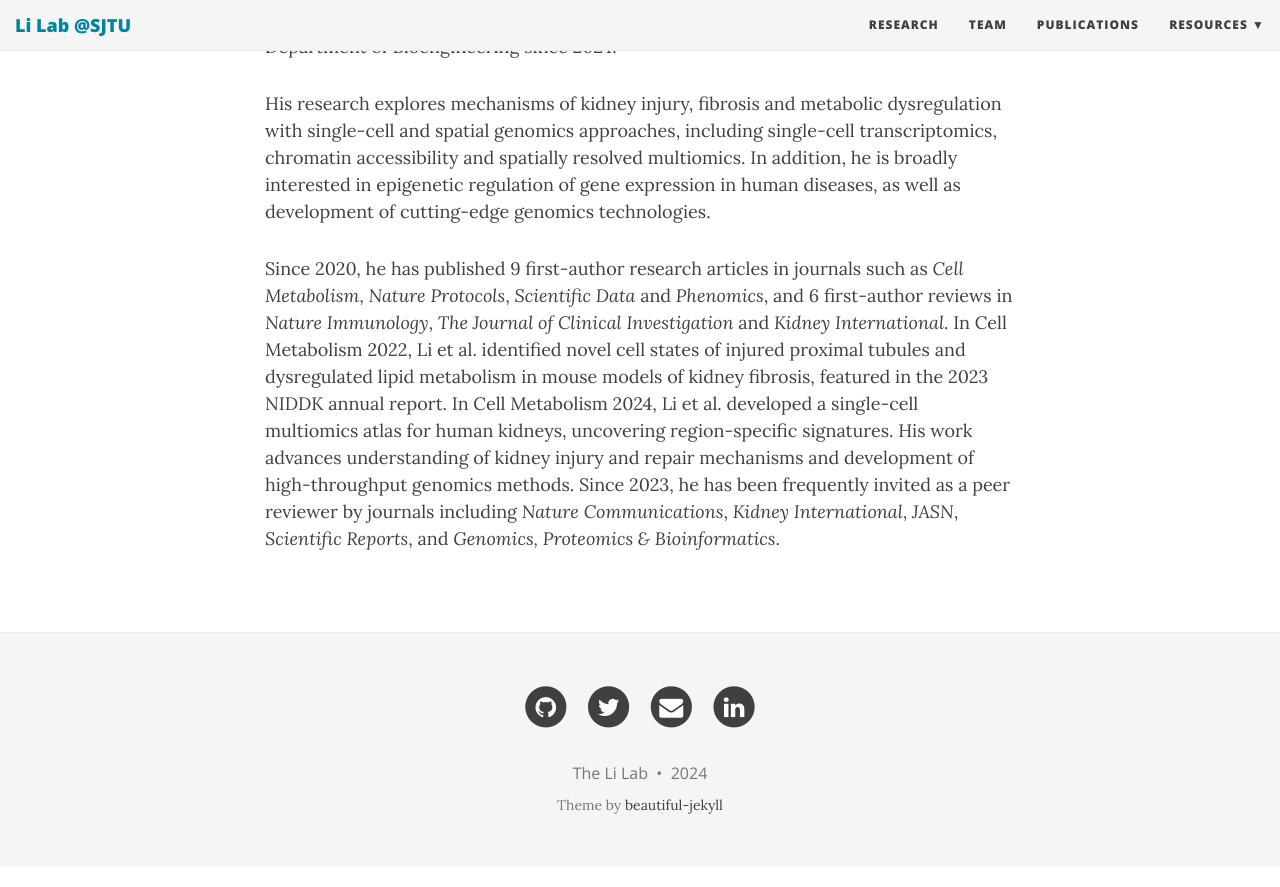
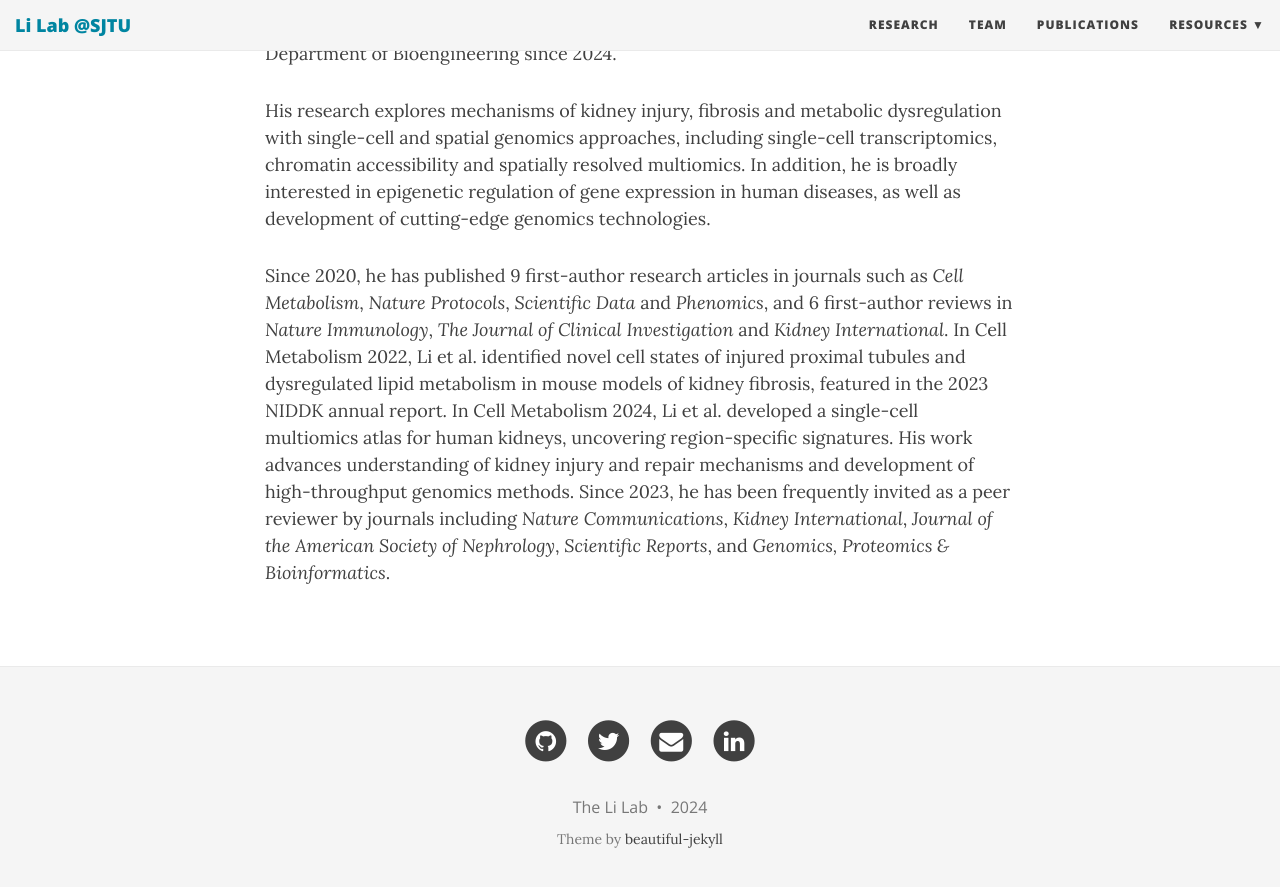
Before and after one commit to TheLiLab/thelilab.github.io, a Jekyll site: the page built from team.md, in a window 1280 px wide and 900 px high, scrolled down 1094 px. Shown: the top 887 px of the window. Built offline with Jekyll 4.4.1, drawn with Linux system fonts in a browser that asks for light colours; nearby versions of some CDN libraries; before the commit the page ends 1960 px from its top, so only the background shows below that.

Commit message:
Update team.md

```diff
--- a/team.md
+++ b/team.md
@@ -16,10 +16,10 @@
 **“莫愁前路无知己，天下谁人不识君。”**
 
 <hr>
-## About PI:<br>
+# About PI:<br>
 
 Dr. Li obtained B.S. in biological sciences from Shanghai Jiao Tong University (Zhiyuan Honors Program) and Ph.D. in molecular genetics and genomics from Washington University in St. Louis. He worked as a visiting student at Yale University Department of Immunobiology in 2018-2019 and is a postdoctoral research associate at Yale University Department of Bioengineering since 2024.<br>
 
 His research explores mechanisms of kidney injury, fibrosis and metabolic dysregulation with single-cell and spatial genomics approaches, including single-cell transcriptomics, chromatin accessibility and spatially resolved multiomics. In addition, he is broadly interested in epigenetic regulation of gene expression in human diseases, as well as development of cutting-edge genomics technologies.<br>
 
-Since 2020, he has published 9 first-author research articles in journals such as <i>Cell Metabolism</i>, <i>Nature Protocols</i>, <i>Scientific Data</i> and <i>Phenomics</i>, and 6 first-author reviews in <i>Nature Immunology</i>, <i>The Journal of Clinical Investigation</i> and <i>Kidney International</i>. In Cell Metabolism 2022, Li et al. identified novel cell states of injured proximal tubules and dysregulated lipid metabolism in mouse models of kidney fibrosis, featured in the 2023 NIDDK annual report. In Cell Metabolism 2024, Li et al. developed a single-cell multiomics atlas for human kidneys, uncovering region-specific signatures. His work advances understanding of kidney injury and repair mechanisms and development of high-throughput genomics methods. Since 2023, he has been frequently invited as a peer reviewer by journals including <i>Nature Communications</i>, <i>Kidney International</i>, <i>JASN</i>, <i>Scientific Reports</i>, and <i>Genomics, Proteomics & Bioinformatics</i>.
+Since 2020, he has published 9 first-author research articles in journals such as <i>Cell Metabolism</i>, <i>Nature Protocols</i>, <i>Scientific Data</i> and <i>Phenomics</i>, and 6 first-author reviews in <i>Nature Immunology</i>, <i>The Journal of Clinical Investigation</i> and <i>Kidney International</i>. In Cell Metabolism 2022, Li et al. identified novel cell states of injured proximal tubules and dysregulated lipid metabolism in mouse models of kidney fibrosis, featured in the 2023 NIDDK annual report. In Cell Metabolism 2024, Li et al. developed a single-cell multiomics atlas for human kidneys, uncovering region-specific signatures. His work advances understanding of kidney injury and repair mechanisms and development of high-throughput genomics methods. Since 2023, he has been frequently invited as a peer reviewer by journals including <i>Nature Communications</i>, <i>Kidney International</i>, <i>Journal of the American Society of Nephrology</i>, <i>Scientific Reports</i>, and <i>Genomics, Proteomics & Bioinformatics</i>.
```
